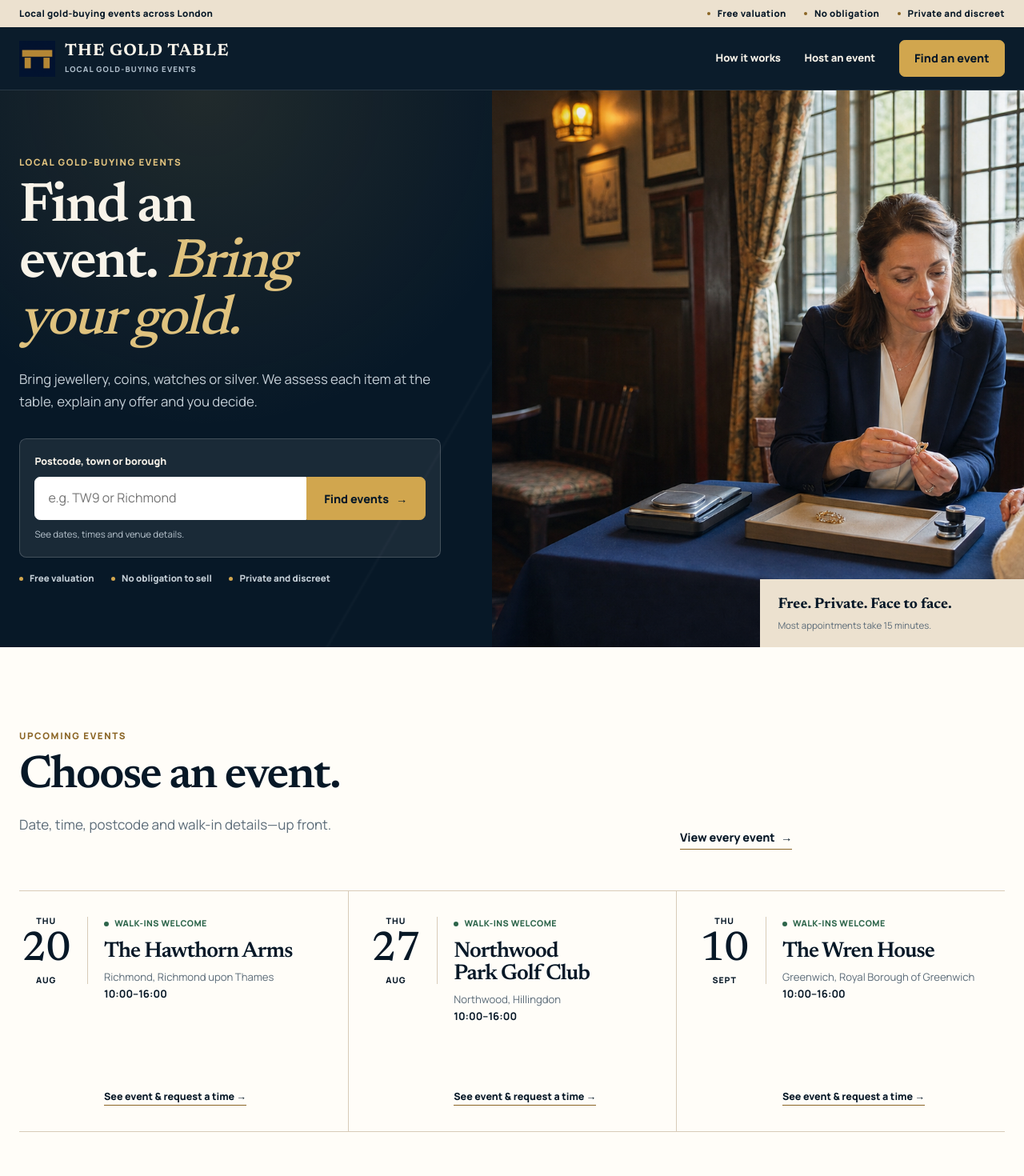
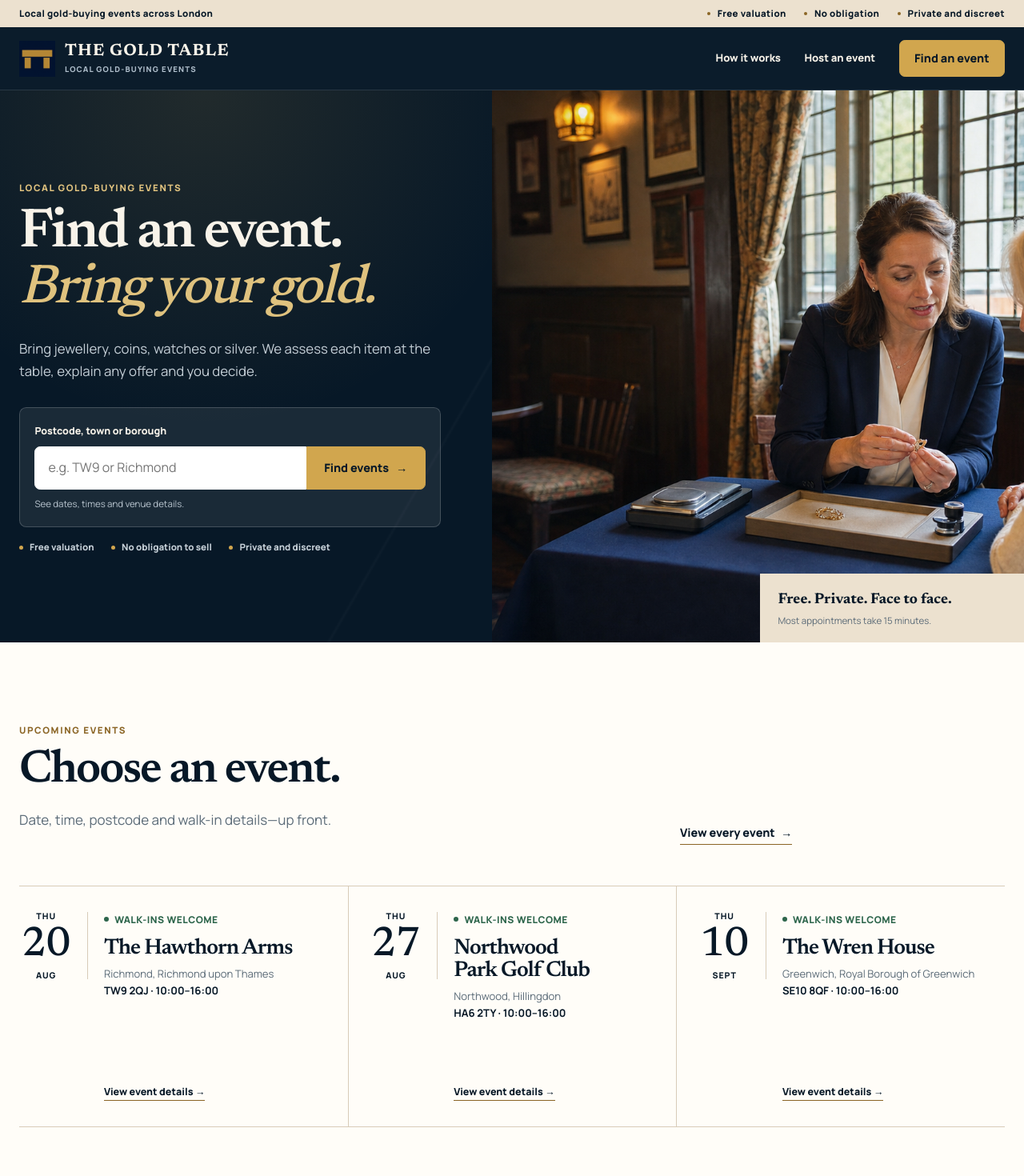
Before and after one commit to rvick8/the-gold-table, a Next.js app: page / in a window 1280 px wide. Shown: the top 1470 px of the page at 80% size. Built offline with nearby package versions, Linux system fonts and the light colour scheme; no server answers.

Commit message:
Polish event conversion experience

```diff
--- a/src/app/events/[slug]/page.tsx
+++ b/src/app/events/[slug]/page.tsx
@@ -74,13 +74,13 @@ export default async function EventPage({ params }: { params: Promise<{ slug: st
           <dl className="event-essentials">
             <div><dt>Date</dt><dd>{formatEventDate(event.startDateTime)}{upcoming ? <><br /><a href={`/api/calendar/${event.slug}`}>Add to calendar <span aria-hidden="true">↓</span></a></> : null}</dd></div>
             <div><dt>Time</dt><dd>{formatEventTime(event.startDateTime)}–{formatEventTime(event.endDateTime)}</dd></div>
-            <div><dt>Address</dt><dd>{event.addressLine1},<br />{event.town}, {event.postcode}.<br /><a href={directionsUrl} target="_blank" rel="noreferrer">Get directions <span aria-hidden="true">↗</span></a></dd></div>
+            <div><dt>Address</dt><dd>{event.addressLine1}{event.addressLine2 ? <><br />{event.addressLine2}</> : null}<br />{event.town}, {event.postcode}.<br /><a href={directionsUrl} target="_blank" rel="noreferrer" aria-label="Get directions (opens in a new tab)">Get directions <span aria-hidden="true">↗</span></a></dd></div>
             <div><dt>Visiting</dt><dd>{event.walkInsWelcome ? "Walk-ins welcome. You can also request a time." : "Appointment requests only."}<br />{event.appointmentMinutes}-minute appointments.</dd></div>
           </dl>
 
           {upcoming ? <div className="event-detail-hero__actions">
             <a className="button button--gold" href="#request-time">Request a time <span aria-hidden="true">→</span></a>
-            <a className="text-link" href={directionsUrl} target="_blank" rel="noreferrer">Directions <span aria-hidden="true">↗</span></a>
+            <a className="text-link" href={directionsUrl} target="_blank" rel="noreferrer" aria-label="Directions (opens in a new tab)">Directions <span aria-hidden="true">↗</span></a>
           </div> : <div className="notice-panel"><strong>{cancelled ? "This event will not be taking place." : "Appointment requests have closed for this date."}</strong><p>See current events to find another Gold Table near you.</p><Link className="text-link" href="/events">View upcoming events <span aria-hidden="true">→</span></Link></div>}
 
           <ul className="reassurance-list reassurance-list--ink" aria-label="Event reassurance"><li>Free valuation</li><li>Private</li><li>No obligation to sell</li></ul>
@@ -127,7 +127,7 @@ export default async function EventPage({ params }: { params: Promise<{ slug: st
       <div className="container reserve-grid">
         <div className="reserve-copy">
           <p className="eyebrow">Request an appointment</p>
-          <h2 id="request-time-heading">Request a 15-minute time.</h2>
+          <h2 id="request-time-heading">Request a {event.appointmentMinutes}-minute time.</h2>
           <p>Send your preferred time. The event team will confirm it with you.</p>
           {event.walkInsWelcome ? <div className="walk-in-note"><strong>Prefer to keep it flexible?</strong><p>Walk in during the advertised hours, or request a time if you would rather plan ahead.</p></div> : null}
           <ul className="check-list"><li>Free to request</li><li>No obligation to sell</li><li>Takes about a minute</li></ul>
--- a/src/app/globals.css
+++ b/src/app/globals.css
@@ -147,7 +147,10 @@ button, a { -webkit-tap-highlight-color: transparent; }
 .brand-lockup__descriptor { color: var(--slate); font-size: 0.6rem; font-weight: 850; letter-spacing: 0.12em; text-transform: uppercase; }
 .brand-lockup--inverse { color: var(--cream); }
 .brand-lockup--inverse .brand-lockup__descriptor { color: #aebdca; }
+.mobile-actions { display: none; align-items: center; gap: 0.55rem; }
 .mobile-nav-shell { display: none; }
+.mobile-event-cta { display: inline-flex; min-height: 46px; align-items: center; justify-content: center; padding: 0.6rem 0.75rem; border: 1px solid var(--gold); border-radius: var(--radius); background: var(--gold); color: var(--ink); font-size: 0.76rem; font-weight: 850; line-height: 1; text-decoration: none; }
+.mobile-event-cta:hover { border-color: #e0b85f; background: #e0b85f; }
 .mobile-menu-button { display: inline-flex; min-height: 46px; align-items: center; gap: 0.65rem; padding: 0.6rem 0.75rem; border: 1px solid rgba(225,195,127,0.7); border-radius: var(--radius); background: transparent; color: var(--cream); font-size: 0.82rem; font-weight: 800; }
 .menu-lines { display: grid; width: 17px; gap: 5px; }
 .menu-lines i { display: block; height: 1px; background: currentColor; transition: transform 180ms ease; }
@@ -184,6 +187,8 @@ button, a { -webkit-tap-highlight-color: transparent; }
 .home-hero__grid { position: relative; display: grid; min-height: 690px; grid-template-columns: minmax(0, 0.96fr) minmax(420px, 1.04fr); align-items: stretch; }
 .home-hero__copy { display: flex; flex-direction: column; justify-content: center; padding: clamp(4rem, 6.4vw, 6.5rem) clamp(2rem, 5vw, 5.5rem) clamp(4rem, 6vw, 6rem) 0; }
 .home-hero h1 { max-width: 10.5ch; margin: 0; color: var(--cream); font-size: clamp(3.35rem, 5.4vw, 5.75rem); }
+.home-hero .home-hero__heading { max-width: none; }
+.home-hero__heading > span, .home-hero__heading > em { display: block; }
 .home-hero h1 em, .host-hero h1 em, .inner-hero h1 em { color: #dfc27e; font-style: italic; font-weight: 430; }
 .home-hero__intro { max-width: 55ch; margin: 1.5rem 0 0; color: #c5cfd7; font-size: 1.05rem; line-height: 1.65; }
 .home-hero__media { position: relative; min-height: 690px; margin-right: calc((100vw - min(1240px, calc(100vw - 3rem))) / -2); overflow: hidden; }
@@ -215,7 +220,7 @@ button, a { -webkit-tap-highlight-color: transparent; }
 .home-event-card__date span { font-size: 0.66rem; font-weight: 850; letter-spacing: 0.09em; }
 .home-event-card__date strong { margin: 0.35rem 0; font-family: var(--font-display), Georgia, serif; font-size: 3.25rem; font-weight: 500; }
 .home-event-card__body { display: flex; min-width: 0; flex-direction: column; }
-.event-status { display: inline-flex; width: fit-content; align-items: center; gap: 0.45rem; color: var(--green); font-size: 0.67rem; font-weight: 850; letter-spacing: 0.04em; text-transform: uppercase; }
+.event-status { display: inline-flex; width: fit-content; align-items: center; gap: 0.45rem; color: var(--green); font-size: 0.75rem; font-weight: 850; letter-spacing: 0.04em; text-transform: uppercase; }
 .event-status > span { width: 6px; height: 6px; border-radius: 50%; background: currentColor; }
 .home-event-card h3 { margin: 0.8rem 0 0.45rem; font-size: 1.7rem; }
 .home-event-card p { margin: 0; color: var(--slate); font-size: 0.82rem; }
@@ -227,7 +232,7 @@ button, a { -webkit-tap-highlight-color: transparent; }
 .process-section__media, .venue-benefits__media, .offer-section__media { position: relative; min-height: 650px; overflow: hidden; }
 .process-section__media img, .venue-benefits__media img, .offer-section__media img { object-fit: cover; }
 .image-label { position: absolute; right: 0; bottom: 0; padding: 0.85rem 1.1rem; background: var(--ink); color: var(--cream); font-size: 0.66rem; font-weight: 800; letter-spacing: 0.055em; }
-.process-section__copy > h2 { max-width: 11ch; margin: 0 0 2.25rem; }
+.process-section__copy > h2 { max-width: none; margin: 0 0 2.25rem; white-space: nowrap; }
 .numbered-steps { margin: 0 0 2rem; padding: 0; border-top: 1px solid var(--line); list-style: none; }
 .numbered-steps li { display: grid; grid-template-columns: 52px 1fr; gap: 1rem; padding: 1.2rem 0; border-bottom: 1px solid var(--line); }
 .numbered-steps li > span { color: var(--gold-dark); font-family: var(--font-display), Georgia, serif; font-size: 1.35rem; }
@@ -274,7 +279,7 @@ button, a { -webkit-tap-highlight-color: transparent; }
 .event-search__form > p { margin: 0.55rem 0 0; color: var(--slate); font-size: 0.72rem; }
 .event-search__summary { display: flex; min-height: 58px; align-items: center; justify-content: space-between; gap: 1rem; margin-top: 2rem; border-bottom: 2px solid var(--ink); }
 .event-search__summary p { margin: 0; font-size: 0.9rem; }
-.event-search__summary button { padding: 0; border: 0; border-bottom: 1px solid var(--gold-dark); background: transparent; color: var(--ink); cursor: pointer; font-size: 0.78rem; font-weight: 800; }
+.event-search__summary button { display: inline-flex; min-height: 44px; align-items: center; padding: 0.35rem 0.55rem; border: 0; border-bottom: 1px solid var(--gold-dark); background: transparent; color: var(--ink); cursor: pointer; font-size: 0.78rem; font-weight: 800; }
 .event-results { display: grid; }
 .event-result { display: grid; min-height: 158px; grid-template-columns: 82px minmax(270px, 1.2fr) minmax(190px, 0.65fr) auto; gap: 1.5rem; align-items: center; padding: 1.4rem 0.8rem; border-bottom: 1px solid var(--line); transition: background 160ms ease; }
 .event-result:hover { background: var(--sand-light); }
@@ -285,7 +290,7 @@ button, a { -webkit-tap-highlight-color: transparent; }
 .event-result p { margin: 0; color: var(--slate); font-size: 0.8rem; }
 .event-result__visit { display: grid; gap: 0.65rem; }
 .event-result__visit strong { color: var(--ink); }
-.event-result__visit .event-status { font-size: 0.64rem; }
+.event-result__visit .event-status { font-size: 0.72rem; }
 .event-result > .button { max-width: 190px; font-size: 0.76rem; }
 .event-empty { max-width: 760px; padding: clamp(2rem, 5vw, 4rem); border: 1px solid var(--line); background: var(--sand-light); }
 .event-empty h2 { margin: 0 0 1rem; font-size: clamp(2rem, 4vw, 3.2rem); }
@@ -364,15 +369,17 @@ button, a { -webkit-tap-highlight-color: transparent; }
 .field input:not([type="checkbox"]):focus, .field textarea:focus, .field select:focus { border-color: var(--gold-dark); box-shadow: 0 0 0 3px rgba(209,166,78,0.2); outline: 0; }
 .field--featured { padding: 1rem; border: 1px solid var(--line); background: var(--sand-light); }
 .field--featured label { font-size: 0.86rem; }
-.form-hint { margin: 0.2rem 0 -0.35rem; color: var(--slate); font-size: 0.72rem; }
-.form-consent { display: grid; grid-template-columns: 22px 1fr; gap: 0.7rem; align-items: start; color: var(--slate) !important; font-size: 0.72rem !important; font-weight: 580 !important; line-height: 1.5; }
+.form-hint { margin: 0.2rem 0 -0.35rem; color: var(--slate); font-size: 0.78rem; }
+.form-consent { display: grid; grid-template-columns: 22px 1fr; gap: 0.7rem; align-items: start; color: var(--slate) !important; font-size: 0.78rem !important; font-weight: 580 !important; line-height: 1.5; }
 .form-consent input { width: 20px; height: 20px; margin: 0.05rem 0 0; accent-color: var(--ink); }
 .form-more { border-block: 1px solid var(--line); }
 .form-more summary { padding: 0.8rem 0; color: var(--ink); cursor: pointer; font-size: 0.78rem; font-weight: 800; }
 .form-more .field { padding-bottom: 1rem; }
+.form-more__content { display: grid; gap: 1rem; padding: 0.1rem 0 1rem; }
+.form-more__content .field { padding-bottom: 0; }
 .form-submit { width: 100%; }
 .form-footnote { margin: -0.3rem 0 0; color: var(--slate); font-size: 0.68rem; text-align: center; }
-.error { color: var(--red); font-size: 0.72rem; font-weight: 720; }
+.error { color: var(--red); font-size: 0.78rem; font-weight: 720; }
 .error-panel { padding: 1rem; border-left: 4px solid var(--red); background: #f8e9e6; color: #6d2c2c; }
 .error-panel p { margin: 0.25rem 0 0; }
 .success-panel { padding: clamp(1.5rem, 3vw, 2.25rem); border: 1px solid #a9c1af; background: #edf4ee; color: var(--charcoal); }
@@ -511,6 +518,7 @@ button, a { -webkit-tap-highlight-color: transparent; }
   .desktop-nav > a:not(.button) { font-size: 0.75rem; }
   .brand-lockup__descriptor { max-width: 150px; white-space: nowrap; }
   .home-hero__grid { grid-template-columns: minmax(0, 0.9fr) minmax(380px, 1.1fr); }
+  .home-hero__image { object-position: 82% center; }
   .home-event-card { grid-template-columns: 70px minmax(0, 1fr); gap: 0.8rem; padding-inline: 1rem; }
   .event-result { grid-template-columns: 78px minmax(230px, 1fr) minmax(170px, 0.65fr); }
   .event-result > .button { grid-column: 2 / -1; width: fit-content; max-width: none; }
@@ -518,8 +526,9 @@ button, a { -webkit-tap-highlight-color: transparent; }
 
 @media (max-width: 900px) {
   .container { width: min(100% - 2.25rem, 760px); }
-  .section-heading--split, .events-hero__grid, .event-alert__grid, .home-faq__grid, .faq-hero__grid, .faq-page__grid { grid-template-columns: 1fr; gap: 1.5rem; }
+  .section-heading--split, .events-hero__grid, .event-alert__grid, .home-faq__grid, .faq-hero__grid, .faq-page__grid, .split-grid { grid-template-columns: 1fr; gap: 1.5rem; }
   .desktop-nav { display: none; }
+  .mobile-actions { display: flex; }
   .mobile-nav-shell { display: block; }
   .site-footer__grid { grid-template-columns: repeat(2, minmax(0, 1fr)); }
 
@@ -533,7 +542,6 @@ button, a { -webkit-tap-highlight-color: transparent; }
   .process-section__grid, .venue-benefits__grid, .offer-section__grid { grid-template-columns: 1fr; }
   .home-trust-rail__grid { grid-template-columns: 1fr; gap: 2rem; }
   .process-section__media, .venue-benefits__media { min-height: 520px; }
-  .process-section__copy > h2 { max-width: 13ch; }
   .accepted-list { grid-template-columns: repeat(2, 1fr); }
   .accepted-list li:nth-child(3n) { border-right: 1px solid var(--line); }
   .accepted-list li:nth-child(2n) { border-right: 0; }
@@ -578,6 +586,7 @@ button, a { -webkit-tap-highlight-color: transparent; }
 
   .home-hero__copy { padding: 3.25rem 0 3rem; }
   .home-hero h1 { max-width: 12ch; font-size: clamp(3rem, 14.7vw, 4.25rem); }
+  .home-hero__heading > em { white-space: nowrap; font-size: clamp(2.6rem, 12vw, 3.25rem); }
   .home-hero__intro { margin-top: 1rem; font-size: 0.93rem; }
   .home-hero__media { display: none; }
   .home-trust-rail__grid { padding-block: 2.6rem; }
@@ -639,6 +648,7 @@ button, a { -webkit-tap-highlight-color: transparent; }
 
 @media (max-width: 450px) {
   .brand-lockup__descriptor { max-width: 150px; }
+  .mobile-event-cta { padding-inline: 0.65rem; font-size: 0.7rem; }
   .mobile-menu-button > span:first-child { display: none; }
   .site-footer__grid { grid-template-columns: 1fr; }
   .home-event-card { grid-template-columns: 58px 1fr; }
--- a/src/app/page.tsx
+++ b/src/app/page.tsx
@@ -48,7 +48,7 @@ export default function Home() {
       <div className="container home-hero__grid">
         <div className="home-hero__copy">
           <p className="eyebrow eyebrow--light">Local gold-buying events</p>
-          <h1 id="home-hero-heading">Find an event. <em>Bring your gold.</em></h1>
+          <h1 id="home-hero-heading" className="home-hero__heading"><span>Find an event.</span><em>Bring your gold.</em></h1>
           <p className="home-hero__intro">Bring jewellery, coins, watches or silver. We assess each item at the table, explain any offer and you decide.</p>
           <EventFinder />
           <ul className="reassurance-list" aria-label="Valuation reassurance">
@@ -84,16 +84,16 @@ export default function Home() {
           {upcoming.map((event) => {
             const date = new Date(event.startDateTime);
             return <article className="home-event-card" key={event.id}>
-              <div className="home-event-card__date" aria-label={formatEventDate(event.startDateTime)}>
+              <time className="home-event-card__date" dateTime={event.startDateTime} aria-label={formatEventDate(event.startDateTime)}>
                 <span>{weekdayFormatter.format(date)}</span>
                 <strong>{dayFormatter.format(date)}</strong>
                 <span>{monthFormatter.format(date)}</span>
-              </div>
+              </time>
               <div className="home-event-card__body">
                 <div className="event-status"><span aria-hidden="true" />{event.walkInsWelcome ? "Walk-ins welcome" : "Appointment only"}</div>
                 <h3>{event.venueName}</h3>
-                <p>{event.town}, {event.borough}<br /><strong>{formatEventTime(event.startDateTime)}–{formatEventTime(event.endDateTime)}</strong></p>
-                <Link href={`/events/${event.slug}`}>See event &amp; request a time <span aria-hidden="true">→</span></Link>
+                <p>{event.town}, {event.borough}<br /><strong>{event.postcode} · {formatEventTime(event.startDateTime)}–{formatEventTime(event.endDateTime)}</strong></p>
+                <Link href={`/events/${event.slug}`}>View event details <span aria-hidden="true">→</span></Link>
               </div>
             </article>;
           })}
--- a/src/components/site-chrome.tsx
+++ b/src/components/site-chrome.tsx
@@ -30,7 +30,10 @@ export function Header() {
           {links.map(([label, href]) => <Link href={href} key={href}>{label}</Link>)}
           <Link className="button button--gold header-cta" href="/events">Find an event</Link>
         </nav>
-        <MobileNavigation links={links} />
+        <div className="mobile-actions">
+          <Link className="mobile-event-cta" href="/events" aria-label="Find an event">Events</Link>
+          <MobileNavigation links={links} />
+        </div>
       </div>
     </header>
   </>;
```
Also changed, not shown: src/components/event-search.tsx (+7 -5 lines), src/components/forms.tsx (+8 -5 lines).
